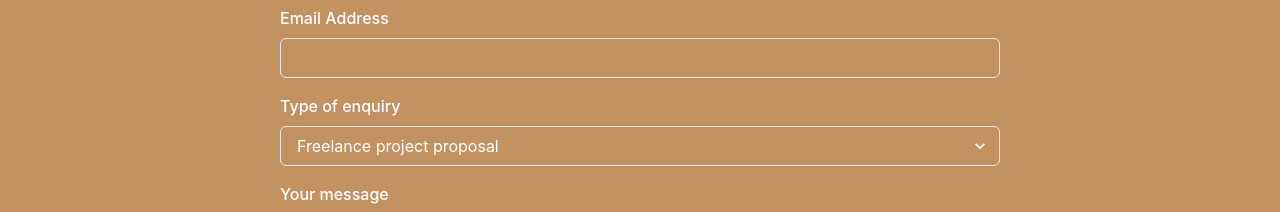
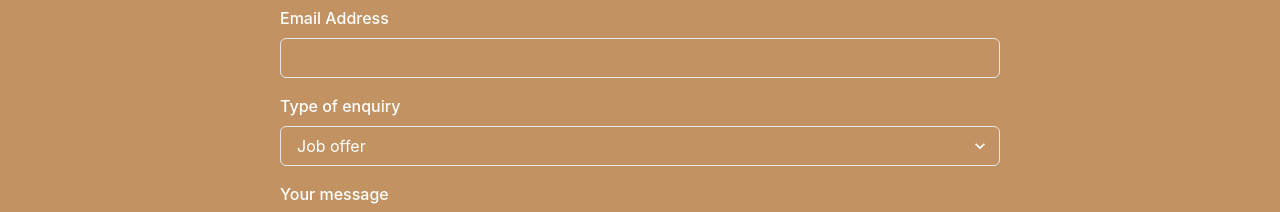
Before and after one commit to AnastasiaHaller/portfolio_react, a React (Create React App) app: page / in a window 1280 px wide. Shown: the part 2396-2608 px from the top of the page. Built offline with nearby package versions, Linux system fonts and the light colour scheme.

Commit message:
updated options in the form

```diff
--- a/src/components/ContactMeSection.js
+++ b/src/components/ContactMeSection.js
@@ -84,10 +84,7 @@ const LandingSection = () => {
                 <FormLabel htmlFor="type">Type of enquiry</FormLabel>
                 <Select id="type" name="type"
                   {...formik.getFieldProps('type')}>
-                  <option value="hireMe">Freelance project proposal</option>
-                  <option value="openSource">
-                    Open source consultancy session
-                  </option>
+                  <option value="hireMe">Job offer</option>
                   <option value="other">Other</option>
                 </Select>
               </FormControl>
```
Also changed, not shown: public/logo192.png (deleted), public/logo512.png (deleted).
